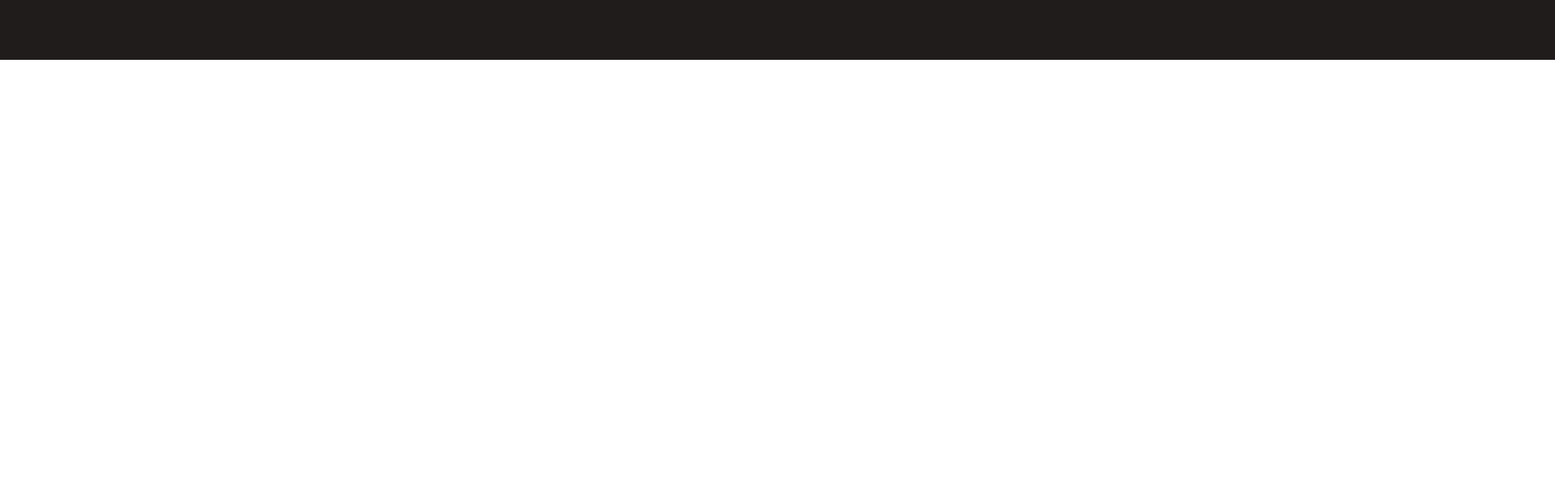
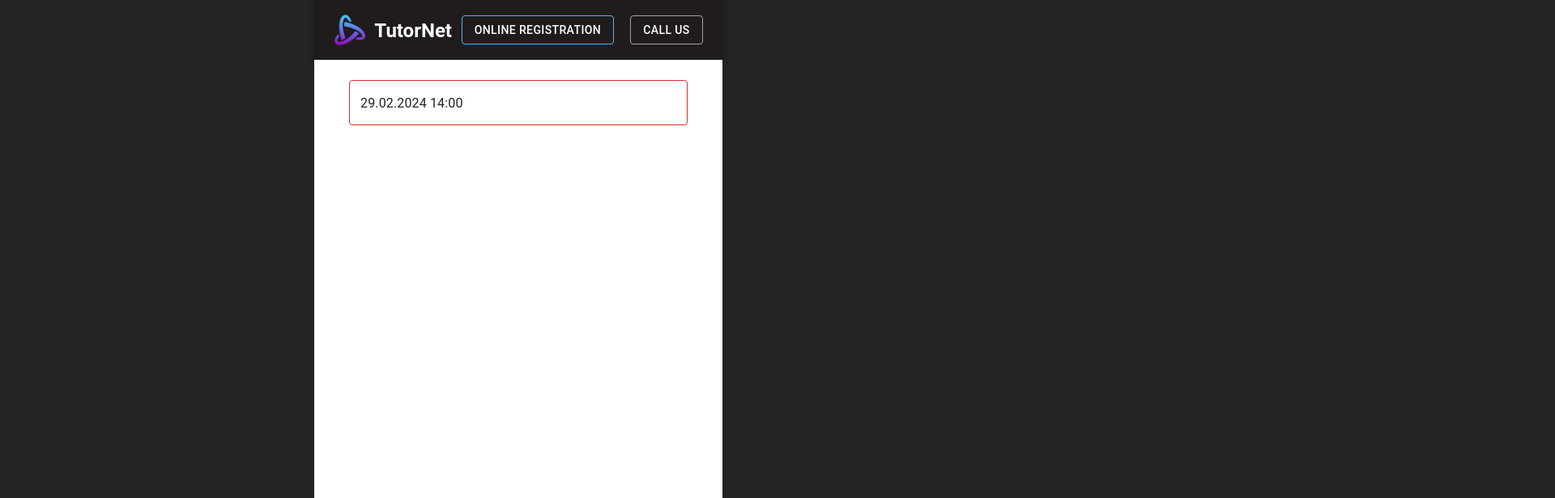
Before and after one commit to JakubNovvak/TutorNet, a React (Vite) app in the folder Source/Client/TutorNet.Client.GUI/: page / in a window 1280 px wide. Shown: the top 616 px of the page at 81% size, 1920 px wide, since content can reach past the window. Built offline with nearby package versions, Linux system fonts and the light colour scheme.

Commit message:
Add test components and files changes

```diff
--- a/Source/Client/TutorNet.Client.GUI/src/App.tsx
+++ b/Source/Client/TutorNet.Client.GUI/src/App.tsx
@@ -5,6 +5,7 @@
 import NavigationBar from './components/NavigationBar/NavigationBar';
 import Footer from './components/Footer/Footer';
 import HomePage from './pages/Home/HomePage';
+import ReservationPage from "./pages/Reservation/ReservationPage";
 
 function App() {
   //const [count, setCount] = useState(0)
@@ -22,7 +23,9 @@
         }}
       >
         {/* TODO: Here will be the rest od the content */}
-        <HomePage />
+        {/* <HomePage /> */}
+        <ReservationPage/>
+
       </Box>
       {/* {TODO: Proper implementation fo that spacing below} */}
       <Box height={150} bgcolor="white"></Box>
--- a/Source/Client/TutorNet.Client.GUI/src/components/HomePage/Statistics/Statistics.tsx
+++ b/Source/Client/TutorNet.Client.GUI/src/components/HomePage/Statistics/Statistics.tsx
@@ -7,7 +7,7 @@
 export default function Statistics(){
     return(
         <Container>
-
+            Join
         </Container>
     );
 }
--- /dev/null
+++ b/Source/Client/TutorNet.Client.GUI/src/components/ReservationPage/ReservationTime.tsx
@@ -0,0 +1,64 @@
+import * as React from 'react';
+import { LocalizationProvider } from '@mui/x-date-pickers/LocalizationProvider';
+import { DateTimePicker } from '@mui/x-date-pickers/DateTimePicker';
+import { AdapterDayjs } from '@mui/x-date-pickers/AdapterDayjs';
+import dayjs, { Dayjs } from 'dayjs';
+import { Box } from '@mui/material';
+import { TimePickerProps } from '@mui/x-date-pickers/TimePicker/TimePicker.types';
+import { plPL } from '@mui/x-date-pickers/locales';
+
+import 'dayjs/locale/pl';
+import { TimeView } from '@mui/x-date-pickers';
+
+//Testing Elements
+
+const blockedDays: Dayjs[] = [
+    dayjs('2024-02-18'),
+    dayjs('2024-02-19'),
+    dayjs('2024-02-20'),
+];
+
+const blockedHours: number[] = [20, 21, 22, 23];
+
+//Testing Elements
+
+function shouldDisableDate(date: Dayjs): boolean {
+    return blockedDays.some(blockedDate => dayjs(date).isSame(blockedDate, 'day'));
+}
+
+function shouldDisableTime(value: dayjs.Dayjs, view: TimeView): boolean {
+    if(view === 'minutes' && value.minute() >= 1)
+        return true;
+
+    if(view === 'hours' && blockedHours.some(blockedHour => value.hour() == blockedHour))
+        return true;
+
+    return false;
+}
+
+// const shouldDisableTime: TimePickerProps<Dayjs>['shouldDisableTime'] = (
+//     value,
+//     view,
+//   ) => (view === 'minutes' && value.minute() >= 1);
+
+
+export default function ReservationTime()
+{
+    const [value, setValue] = React.useState<Dayjs | null>(dayjs('2022-04-17T15:30'));
+    const today = dayjs();
+    const todayStartOfTheDay = today.startOf('day');
+    const todayStartOfTheHour = today.startOf('hour');
+    const maxDate = todayStartOfTheDay.add(1, 'month');
+    const minDate = today.startOf('year');
+
+    return(
+        <Box sx={{paddingTop: "25px"}}>
+            <LocalizationProvider dateAdapter={AdapterDayjs} adapterLocale='pl' localeText={plPL.components.MuiLocalizationProvider.defaultProps.localeText}>
+                <DateTimePicker disablePast sx={{width: "418px"}} ampm={false} timeSteps={{minutes: 60}} defaultValue={todayStartOfTheHour} maxDate={maxDate} minDate={minDate}
+                shouldDisableTime={shouldDisableTime}
+                shouldDisableDate={shouldDisableDate}
+                />
+            </LocalizationProvider>
+        </Box>
+    );
+}
--- /dev/null
+++ b/Source/Client/TutorNet.Client.GUI/src/pages/Reservation/ReservationPage.tsx
@@ -0,0 +1,10 @@
+import ReservationTime from "../../components/ReservationPage/ReservationTime";
+
+export default function ReservationPage()
+{
+    return(
+        <>
+            <ReservationTime />
+        </>
+    );
+}
```
